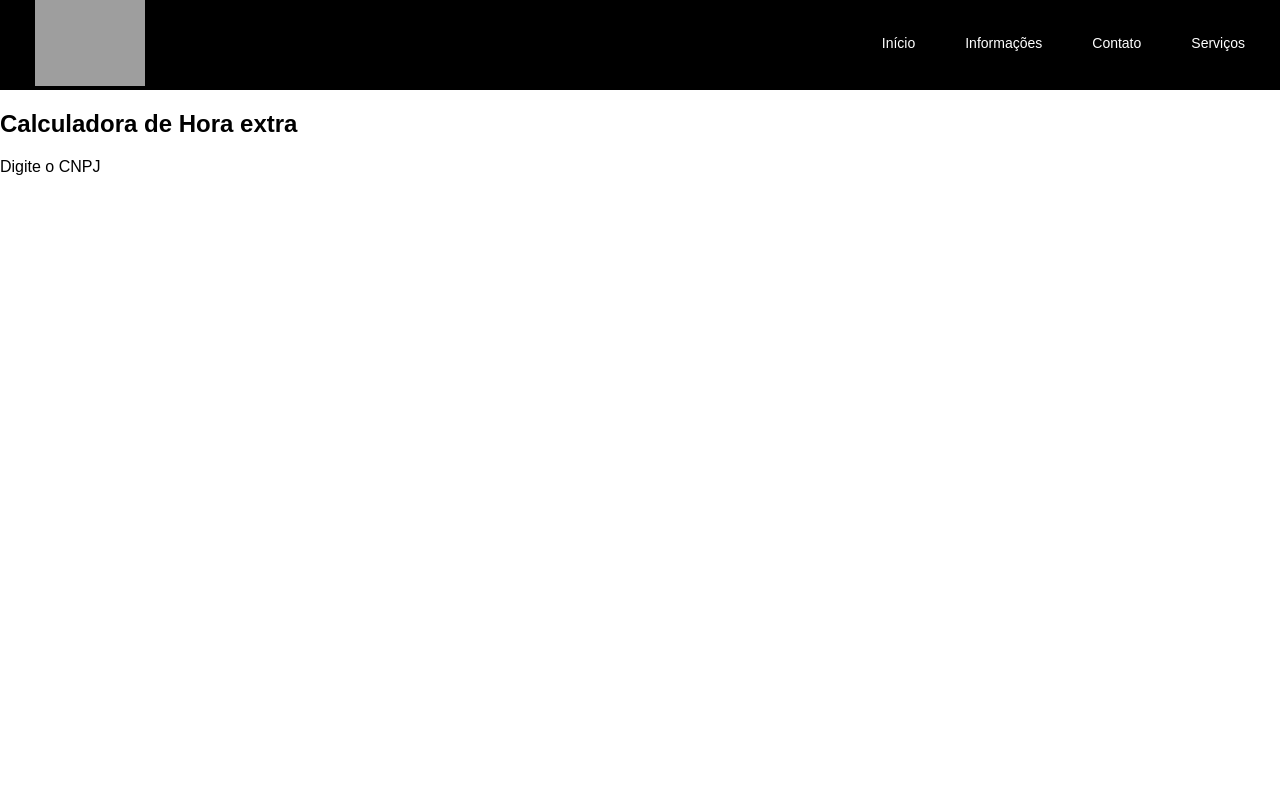
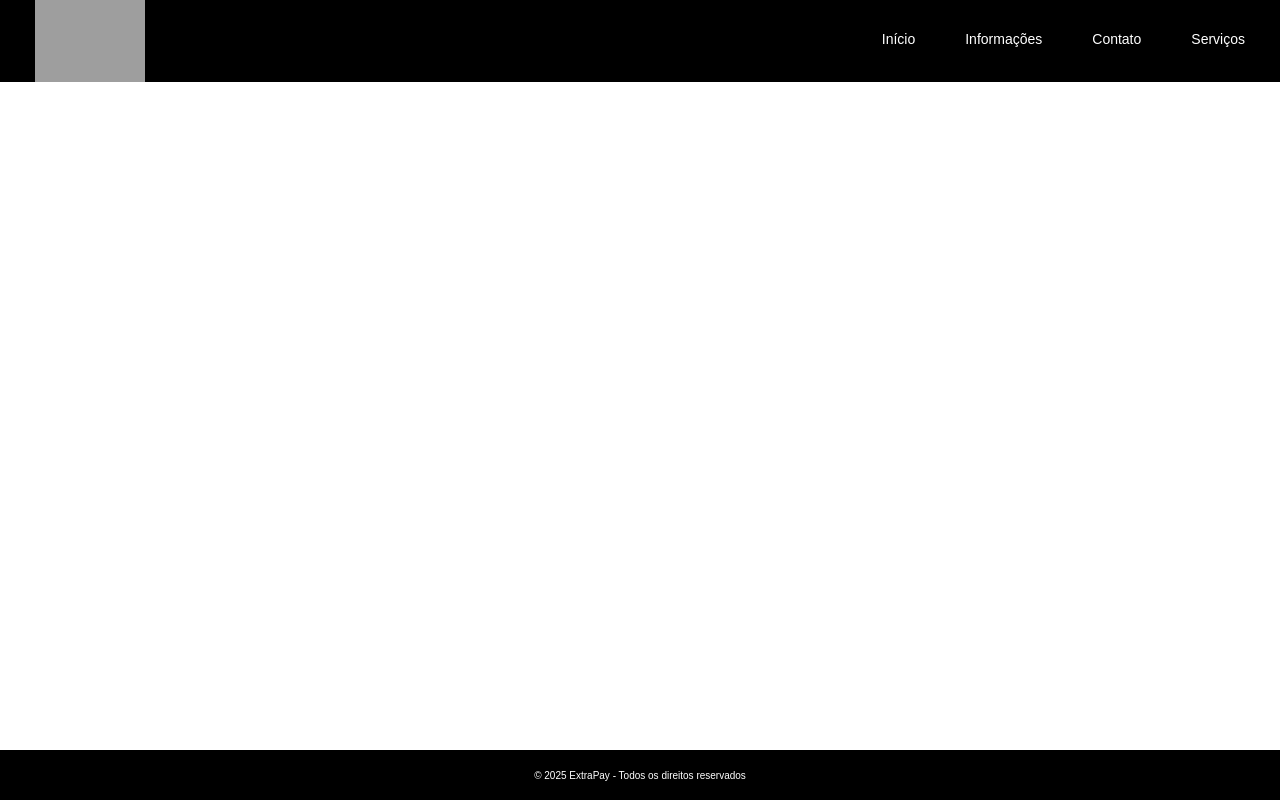
Before and after one commit to DaviAndrade20/Calculadora-hora-extra, a plain HTML site: page index.html in a window 1280 px wide. Drawn offline with Linux system fonts and the light colour scheme; grey boxes are pictures that could not be loaded.

Commit message:
Criei um footer temporário. A ideia era apenas estilizar um pouco mais o projeto.

```diff
--- a/index.html
+++ b/index.html
@@ -8,7 +8,7 @@
         /* Estilos para o cabeçalho */
         .cabecalho {
             background-color: black;
-            height: 90px;
+            height: 82px;
             display: flex;
             justify-content: space-between;
             align-items: center;
@@ -36,9 +36,19 @@
             font-family: sans-serif;
             text-decoration: none;
         }
-        .boas-vindas {
-            margin-left: 60px;
-            margin-top: 70px;
+        footer {
+            color: white;
+            background-color: black;
+            position: fixed;
+            bottom: 0;
+            left: 0;
+            width: 100%;
+            height: 50px;
+            font-size: 10px;
+            text-align: center;
+            display: flex;
+            justify-content: center;
+            align-items: center;
         }
 
     </style>
@@ -56,13 +66,12 @@
         </nav>
     </header>
     <main>
-        <section class="Notícias">
-            <h2>Calculadora de Hora extra</h2>
-            <p>Digite o CNPJ</p>
-        </section>
+
     </main>
     <footer>
-
+        <p>
+        © 2025 ExtraPay - Todos os direitos reservados
+        </p>
     </footer>
 </body>
 </html>
```
Also changed, not shown: index1.html (added, +24 -0 lines).
